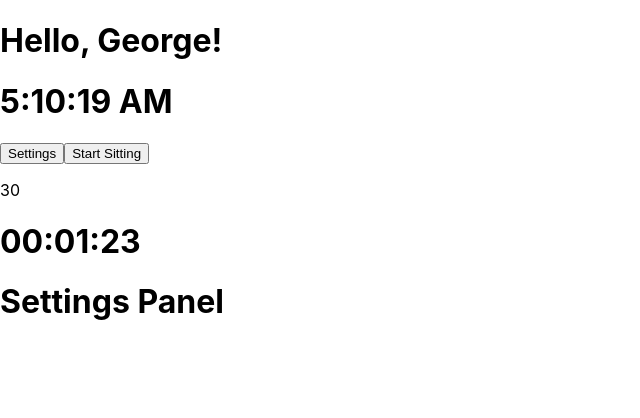
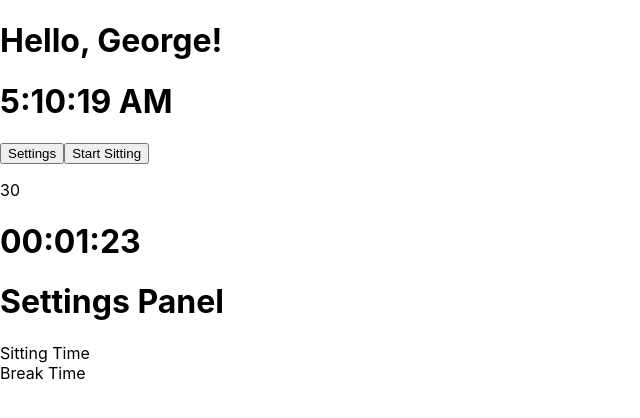
Before and after one commit to g9c9/StopSittingAlarm, a React (Create React App) app: page / in a window 1280 px wide. Both pictures are taken after a click on the button "Settings". Shown: the top 418 px of the page, without its empty margins (0-640 px from the left). Built offline with nearby package versions, Linux system fonts and the light colour scheme.

Commit message:
Added basic form to SettingsPanel

```diff
--- a/src/SettingsPanel.js
+++ b/src/SettingsPanel.js
@@ -1,5 +1,14 @@
 function SettingsPanel(props) {
-  return <h1>Settings Panel</h1>;
+  return (
+    <>
+      <h1>Settings Panel</h1>
+      <form>
+        <label>Sitting Time</label>
+        <br />
+        <label>Break Time</label>
+      </form>
+    </>
+  );
 }
 
 export default SettingsPanel;
```
